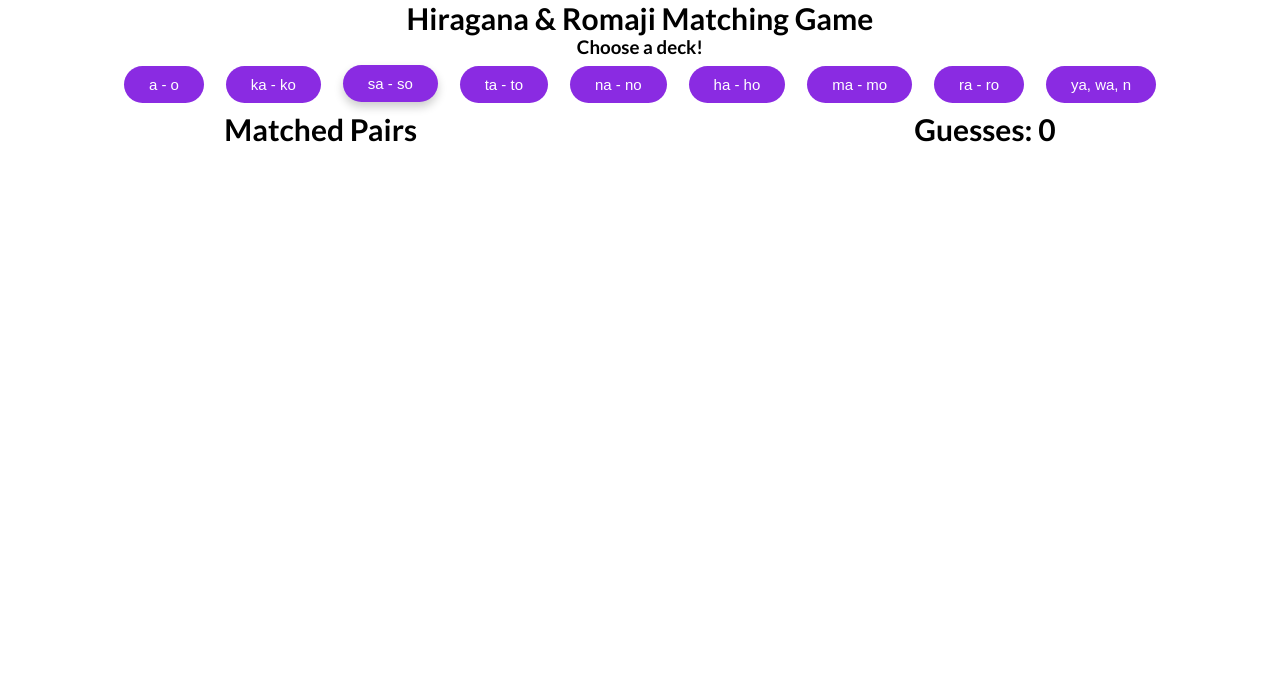
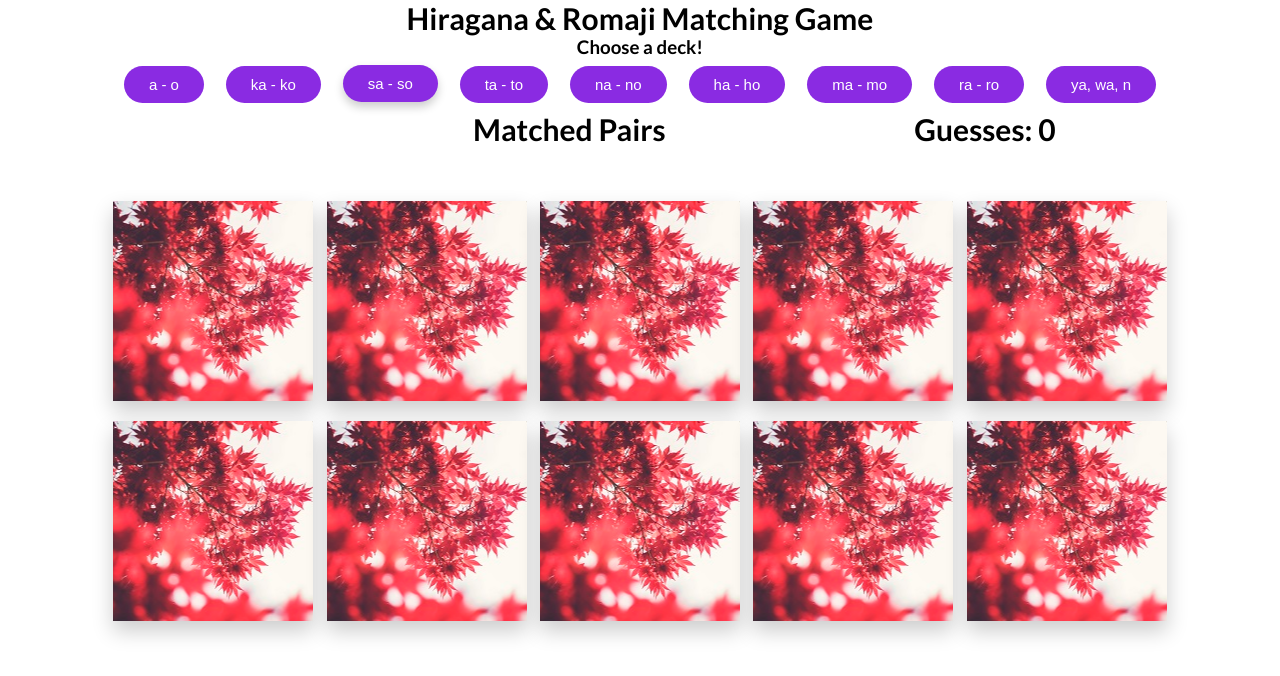
Before and after one commit to cslink05/HiraganaRomajiMatchingGame, a website: page index.html in a window 1280 px wide. Both pictures are taken after a click on the button "sa - so". Drawn offline with Linux system fonts and the light colour scheme.

Commit message:
add all decks

```diff
--- a/app.js
+++ b/app.js
@@ -6,6 +6,13 @@ const guesses = document.querySelector('#guesses');
 const matchOrNot = document.querySelector('#matchOrNot');
 const aAButton = document.querySelector('#aA-button');
 const kaButton = document.querySelector('#ka-button');
+const saButton = document.querySelector('#sa-button');
+const taButton = document.querySelector('#ta-button');
+const naButton = document.querySelector('#na-button');
+const haButton = document.querySelector('#ha-button');
+const maButton = document.querySelector('#ma-button');
+const raButton = document.querySelector('#ra-button');
+const yaButton = document.querySelector('#ya-button');
 
 grid.setAttribute('class', 'grid');
 game.appendChild(grid);
@@ -38,6 +45,98 @@ const kaKoDeck = [
     {'character': 'こ', 'value': 'ko　こ'},
 ];
 
+const saSoDeck = [
+    {'character': 'sa', 'value': 'sa　さ'},
+    {'character': 'shi', 'value': 'shi　し'},
+    {'character': 'su', 'value': 'su　す'},
+    {'character': 'se', 'value': 'se　せ'},
+    {'character': 'so', 'value': 'so　そ'},
+    {'character': 'さ', 'value': 'sa　さ'},
+    {'character': 'し', 'value': 'shi　し'},
+    {'character': 'す', 'value': 'su　す'},
+    {'character': 'せ', 'value': 'se　せ'},
+    {'character': 'そ', 'value': 'so　そ'},
+];
+
+const taToDeck = [
+    {'character': 'ta', 'value': 'ta　た'},
+    {'character': 'chi', 'value': 'chi　ち'},
+    {'character': 'tsu', 'value': 'tsu　つ'},
+    {'character': 'te', 'value': 'te　て'},
+    {'character': 'to', 'value': 'to　と'},
+    {'character': 'た', 'value': 'ta　た'},
+    {'character': 'ち', 'value': 'thi　ち'},
+    {'character': 'つ', 'value': 'tsu　つ'},
+    {'character': 'て', 'value': 'te　て'},
+    {'character': 'と', 'value': 'to　と'},
+];
+
+const naNoDeck = [
+    {'character': 'na', 'value': 'na　な'},
+    {'character': 'ni', 'value': 'ni　に'},
+    {'character': 'nu', 'value': 'nu　ぬ'},
+    {'character': 'ne', 'value': 'ne　ね'},
+    {'character': 'no', 'value': 'no　の'},
+    {'character': 'な', 'value': 'na　な'},
+    {'character': 'に', 'value': 'ni　に'},
+    {'character': 'ぬ', 'value': 'nu　ぬ'},
+    {'character': 'ね', 'value': 'ne　ね'},
+    {'character': 'の', 'value': 'no　の'},
+];
+
+const haHoDeck = [
+    {'character': 'ha', 'value': 'ha　は'},
+    {'character': 'hi', 'value': 'hi　ひ'},
+    {'character': 'hu', 'value': 'hu　ふ'},
+    {'character': 'he', 'value': 'he　へ'},
+    {'character': 'ho', 'value': 'ho　ほ'},
+    {'character': 'は', 'value': 'ha　は'},
+    {'character': 'ひ', 'value': 'hi　ひ'},
+    {'character': 'ふ', 'value': 'hu　ふ'},
+    {'character': 'へ', 'value': 'he　へ'},
+    {'character': 'ほ', 'value': 'ho　ほ'},
+];
+
+const maMoDeck = [
+    {'character': 'ma', 'value': 'ma　ま'},
+    {'character': 'mi', 'value': 'mi　み'},
+    {'character': 'mu', 'value': 'mu　む'},
+    {'character': 'me', 'value': 'me　め'},
+    {'character': 'mo', 'value': 'mo　も'},
+    {'character': 'ま', 'value': 'ma　ま'},
+    {'character': 'み', 'value': 'mi　み'},
+    {'character': 'む', 'value': 'mu　む'},
+    {'character': 'め', 'value': 'me　め'},
+    {'character': 'も', 'value': 'mo　も'},
+];
+
+const raRoDeck = [
+    {'character': 'ra', 'value': 'ra　ら'},
+    {'character': 'ri', 'value': 'ri　り'},
+    {'character': 'ru', 'value': 'ru　る'},
+    {'character': 're', 'value': 're　れ'},
+    {'character': 'ro', 'value': 'ro　ろ'},
+    {'character': 'ら', 'value': 'ra　ら'},
+    {'character': 'り', 'value': 'ri　り'},
+    {'character': 'る', 'value': 'ru　る'},
+    {'character': 'れ', 'value': 're　れ'},
+    {'character': 'ろ', 'value': 'ro　ろ'},
+];
+
+const yaNDeck = [
+    {'character': 'ya', 'value': 'ya　や'},
+    {'character': 'yu', 'value': 'yu　ゆ'},
+    {'character': 'yo', 'value': 'yo　よ'},
+    {'character': 'wa', 'value': 'wa　わ'},
+    {'character': 'wo', 'value': 'wo　を'},
+    {'character': 'n', 'value': 'n　ん'},
+    {'character': 'や', 'value': 'ya　や'},
+    {'character': 'ゆ', 'value': 'yu　ゆ'},
+    {'character': 'よ', 'value': 'yo　よ'},
+    {'character': 'わ', 'value': 'wa　わ'},
+    {'character': 'を', 'value': 'wo　を'},
+    {'character': 'ん', 'value': 'n　ん'},
+];
 
 
 aAButton.addEventListener('click', function(event) {
@@ -48,6 +147,41 @@ aAButton.addEventListener('click', function(event) {
 kaButton.addEventListener('click', function(event) {
     event.preventDefault();
     setUpGame(kaKoDeck);
+});
+
+saButton.addEventListener('click', function(event) {
+    event.preventDefault();
+    setUpGame(saSoDeck);
+});
+
+taButton.addEventListener('click', function(event) {
+    event.preventDefault();
+    setUpGame(taToDeck);
+});
+
+naButton.addEventListener('click', function(event) {
+    event.preventDefault();
+    setUpGame(naNoDeck);
+});
+
+haButton.addEventListener('click', function(event) {
+    event.preventDefault();
+    setUpGame(haHoDeck);
+});
+
+maButton.addEventListener('click', function(event) {
+    event.preventDefault();
+    setUpGame(maKoDeck);
+});
+
+raButton.addEventListener('click', function(event) {
+    event.preventDefault();
+    setUpGame(raRoDeck);
+});
+
+yaButton.addEventListener('click', function(event) {
+    event.preventDefault();
+    setUpGame(yaNDeck);
 });
 
 
@@ -150,6 +284,7 @@ grid.addEventListener('click', function (event) {
         if (card1 && card2){
             if (card1 === card2){
                 matchOrNot.textContent = "You found a match! Keep Going!"
+                totalMatches++;
                 setTimeout(match, 1500);
                 addCardsToGrid();
                 resetTurn();
@@ -160,6 +295,10 @@ grid.addEventListener('click', function (event) {
             };
         };
 
+        if(totalMatches === 5) {
+            matchOrNot.textContent = "You found all the pairs! Choose another deck to reset"
+        }
+
     };
 
     if (areaClicked.nodeName ==='DIV') {
--- a/index.html
+++ b/index.html
@@ -30,12 +30,13 @@
 
         <div class="results">
             <div>
+                <h1 id="matchOrNot"></h1>
+            </div>
+            <div>
                 <h1>Matched Pairs</h1>
                 <div id="pairGrid"></div>
             </div>
-            <div>
-                <h1 id="matchOrNot"></h1>
-            </div>
+
             <div>
                 <h1>Guesses: <span id="guesses"></span></h1>
             </div>
```
